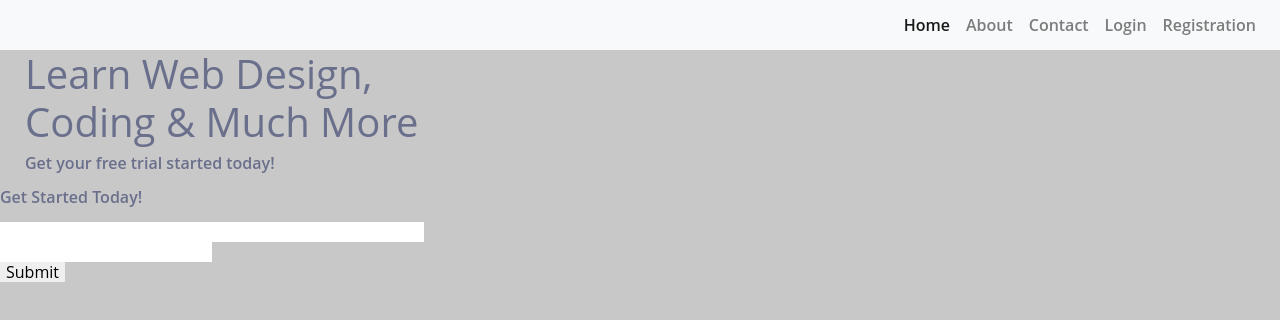
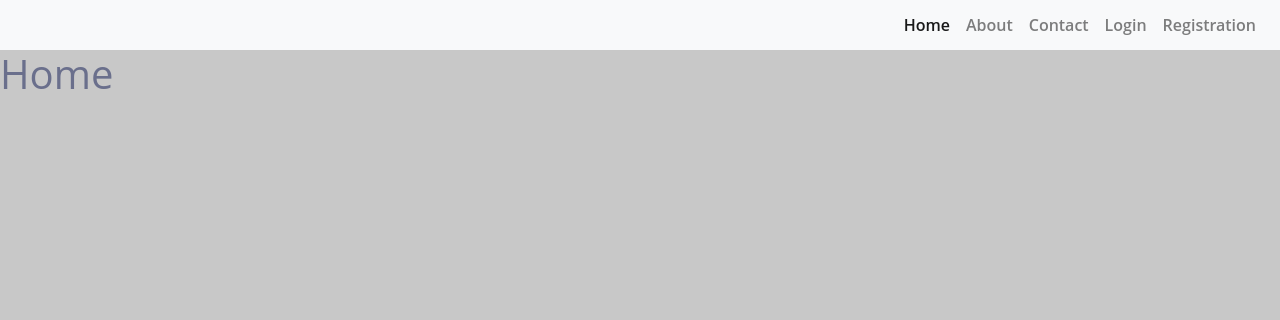
Before and after one commit to PSR0001/Login-System-Mern-Stack, a React (Create React App) app: page / in a window 1280 px wide. Shown: the top 320 px of the page. Built offline with nearby package versions, Linux system fonts and the light colour scheme.

Commit message:
delete code add new

```diff
--- a/src/components/Home.js
+++ b/src/components/Home.js
@@ -5,23 +5,7 @@ class Home extends Component {
         return (
             <>
 
-                <section className="cont">
-                     <div className="content">
-                         <h1> Learn Web Design, <br></br>
-                             Coding & Much More
-                         </h1>
-                         <p> Get your free trial started today! </p>
-                      </div>
-                 <div className="form">
-                  <p id="title"> Get Started Today! </p>
-                        <form>
-                    <input type="text" placeholder="Name" />
-                  <input type="text" placeholder="Email" /> <br></br>
-                    <input type="email" placeholder="Message" /> <br></br>
-                      <input type="submit" />
-                    </form>
-                    </div>
-                   </section>
+                <h1>Home</h1>
 
                    </>
         );
```
